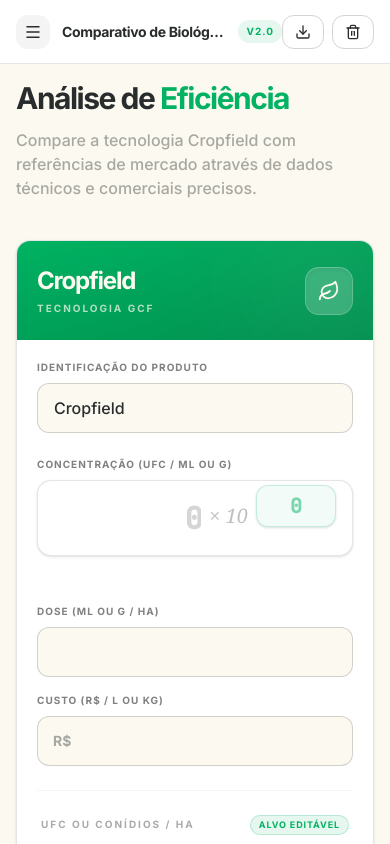
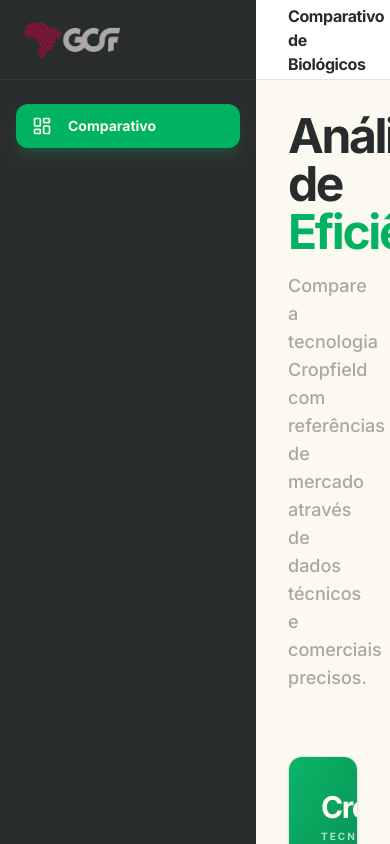
Before and after one commit to CassiaPerez/biocomparativo, a React (Vite) app: page / in a window 390 px wide. Shown: the top 844 px of the page. Built offline with nearby package versions, Linux system fonts and the light colour scheme.

Commit message:
Updated App.tsx

```diff
--- a/src/App.tsx
+++ b/src/App.tsx
@@ -12,8 +12,6 @@
   LayoutDashboard,
   AlertCircle,
   Download,
-  Menu,
-  X,
 } from 'lucide-react';
 import { Decimal } from 'decimal.js';
 import { jsPDF } from 'jspdf';
@@ -187,7 +185,7 @@
             type="text"
             value={mantissa}
             onChange={handleMantissaChange}
-            className={`w-full text-3xl sm:text-4xl font-bold text-right outline-none bg-transparent tracking-tighter ${
+            className={`w-full text-4xl font-bold text-right outline-none bg-transparent tracking-tighter ${
               status === 'error' ? 'text-gcf-black/60' : 'text-gcf-black'
             } placeholder-gcf-black/20`}
             placeholder="0"
@@ -195,14 +193,14 @@
           />
         </div>
 
-        <div className="mx-2 sm:mx-3 text-xl sm:text-2xl text-gcf-black/30 font-serif italic select-none pb-1">× 10</div>
+        <div className="mx-3 text-2xl text-gcf-black/30 font-serif italic select-none pb-1">× 10</div>
 
-        <div className="relative -top-3 sm:-top-4">
+        <div className="relative -top-4">
           <input
             type="text"
             value={exponent}
             onChange={handleExponentChange}
-            className={`w-20 sm:w-24 text-xl sm:text-2xl font-bold outline-none border rounded-[12px] text-center py-1.5 transition-all shadow-sm ${
+            className={`w-24 text-2xl font-bold outline-none border rounded-[12px] text-center py-1.5 transition-all shadow-sm ${
               status === 'error'
                 ? 'bg-gcf-black/5 border-gcf-black/20 text-gcf-black/60 focus:border-gcf-black/40'
                 : status === 'warning'
@@ -260,9 +258,9 @@
       const [mantissa, exponent] = exponential.split('e');
       return (
         <span className="inline-flex items-baseline">
-          <span className="text-2xl sm:text-3xl font-bold tracking-tighter">{mantissa.replace('.', ',')}</span>
-          <span className="mx-2 text-lg sm:text-xl text-gcf-black/20 font-serif italic">× 10</span>
-          <sup className="text-lg sm:text-xl font-bold text-gcf-green -top-2 relative">{exponent.replace('+', '')}</sup>
+          <span className="text-3xl font-bold tracking-tighter">{mantissa.replace('.', ',')}</span>
+          <span className="mx-2 text-xl text-gcf-black/20 font-serif italic">× 10</span>
+          <sup className="text-xl font-bold text-gcf-green -top-2 relative">{exponent.replace('+', '')}</sup>
         </span>
       );
     }
@@ -290,7 +288,7 @@
           )}
         </div>
       )}
-      <div className={`font-mono ${!showScientific ? 'text-xl sm:text-2xl md:text-3xl font-bold tracking-tighter' : ''} ${colorClass}`}>
+      <div className={`font-mono ${!showScientific ? 'text-2xl md:text-3xl font-bold tracking-tighter' : ''} ${colorClass}`}>
         {formatValue()}
       </div>
     </div>
@@ -303,12 +301,6 @@
 
   const [compData, setCompData] = useState<BiologicoRecord>(INITIAL_STATE_CONCORRENTE);
   const [compCalculated, setCompCalculated] = useState<CalculatedValues>(INITIAL_CALCULATED);
-
-  // Desktop collapse (mantém seu comportamento)
-  const [isSidebarOpen, setIsSidebarOpen] = useState(true);
-
-  // ✅ Mobile drawer
-  const [mobileMenuOpen, setMobileMenuOpen] = useState(false);
 
   const calculate = (data: BiologicoRecord): CalculatedValues => {
     try {
@@ -475,25 +467,25 @@
     return (
       <div className="card-gcf h-full flex flex-col group">
         <div
-          className={`px-5 sm:px-8 py-6 sm:py-8 bg-gradient-to-br ${
+          className={`px-8 py-8 bg-gradient-to-br ${
             isCropfield ? 'from-gcf-green to-[#008f4f]' : 'from-gcf-black to-[#1a1c1d]'
           } text-gcf-offwhite relative overflow-hidden`}
         >
           <div className="absolute top-0 right-0 -mt-6 -mr-6 w-32 h-32 bg-white/10 rounded-full blur-3xl transition-transform group-hover:scale-110"></div>
           <div className="flex justify-between items-center relative z-10">
             <div>
-              <h2 className="text-2xl sm:text-3xl font-bold tracking-tighter">{title}</h2>
+              <h2 className="text-3xl font-bold tracking-tighter">{title}</h2>
               <p className="text-gcf-offwhite/70 text-[10px] mt-1 font-bold uppercase tracking-[0.2em]">
                 {isCropfield ? 'Tecnologia GCF' : 'Referência de Mercado'}
               </p>
             </div>
             <div className="bg-white/20 p-3 rounded-[14px] backdrop-blur-md border border-white/20 shadow-inner">
-              {isCropfield ? <Leaf size={22} className="text-gcf-offwhite" /> : <Hash size={22} className="text-gcf-offwhite" />}
+              {isCropfield ? <Leaf size={24} className="text-gcf-offwhite" /> : <Hash size={24} className="text-gcf-offwhite" />}
             </div>
           </div>
         </div>
 
-        <div className="p-5 sm:p-8 flex-1 flex flex-col gap-6 sm:gap-10">
+        <div className="p-8 flex-1 flex flex-col gap-10">
           <div className="space-y-6">
             <div className="space-y-2">
               <label className="label-gcf">Identificação do Produto</label>
@@ -518,7 +510,7 @@
                 />
               </div>
 
-              <div className="grid grid-cols-1 sm:grid-cols-2 gap-4">
+              <div className="grid grid-cols-2 gap-4">
                 <div className="space-y-2">
                   <label className="label-gcf">Dose (mL ou g / ha)</label>
                   <input
@@ -562,7 +554,7 @@
               <ScientificInput
                 value={calculated.UFC_ou_conidios_ha.toString()}
                 onChange={(val) => handleUfcChange(val, isCompetitor)}
-                className={`w-full font-mono text-base sm:text-xl font-bold ${
+                className={`w-full font-mono text-xl font-bold ${
                   isCropfield ? 'bg-gcf-green/5 border-gcf-green/20 text-gcf-green' : 'bg-gcf-black/5 border-gcf-black/10 text-gcf-black'
                 }`}
                 placeholder="Calculado..."
@@ -580,7 +572,7 @@
                   Concentração
                 </span>
               </div>
-              <div className="bg-gcf-black/5 p-5 sm:p-6 rounded-[14px] border border-gcf-black/5">
+              <div className="bg-gcf-black/5 p-6 rounded-[14px] border border-gcf-black/5">
                 <BigNumberDisplay value={calculated.UFC_ou_conidios_mm2_superficie} colorClass={isCropfield ? 'text-gcf-green' : 'text-gcf-black'} />
                 <p className="text-[9px] text-gcf-black/40 mt-3 font-bold uppercase tracking-widest">Fórmula: UFC/ha ÷ 10¹⁰</p>
               </div>
@@ -593,8 +585,8 @@
                   Comercial
                 </span>
               </div>
-              <div className={`p-5 sm:p-6 rounded-[14px] shadow-lg ${isCropfield ? 'bg-gcf-green shadow-gcf-green/20' : 'bg-gcf-black shadow-gcf-black/20'}`}>
-                <div className="text-2xl sm:text-3xl font-bold font-mono text-gcf-offwhite tracking-tighter">
+              <div className={`p-6 rounded-[14px] shadow-lg ${isCropfield ? 'bg-gcf-green shadow-gcf-green/20' : 'bg-gcf-black shadow-gcf-black/20'}`}>
+                <div className="text-3xl font-bold font-mono text-gcf-offwhite tracking-tighter">
                   <span className="text-gcf-offwhite/50 text-sm mr-2">R$</span>
                   {calculated['Custo_R$_por_ha'].toFixed(2).replace('.', ',')}
                 </div>
@@ -607,40 +599,14 @@
     );
   };
 
+  const [isSidebarOpen, setIsSidebarOpen] = useState(true);
+
   return (
     <div className="min-h-screen bg-gcf-offwhite font-sans text-gcf-black flex overflow-hidden">
-      {/* Backdrop (mobile drawer) */}
-      {mobileMenuOpen && (
-        <button
-          className="fixed inset-0 bg-black/40 z-40 md:hidden"
-          onClick={() => setMobileMenuOpen(false)}
-          aria-label="Fechar menu"
-          type="button"
-        />
-      )}
-
       {/* Sidebar */}
-      <aside
-        className={`
-          bg-gcf-black text-gcf-offwhite z-50 flex flex-col
-          fixed inset-y-0 left-0 w-72
-          transition-transform duration-300
-          ${mobileMenuOpen ? 'translate-x-0' : '-translate-x-full'}
-          md:static md:translate-x-0 md:w-auto
-        `}
-      >
-        <div className="h-16 md:h-20 flex items-center px-6 border-b border-white/5">
-          <div className="flex items-center gap-3 overflow-hidden w-full">
-            {/* Mobile close */}
-            <button
-              className="md:hidden p-2 rounded-[10px] bg-white/5 hover:bg-white/10 transition-all"
-              onClick={() => setMobileMenuOpen(false)}
-              type="button"
-              aria-label="Fechar"
-            >
-              <X size={18} />
-            </button>
-
+      <aside className={`bg-gcf-black text-gcf-offwhite transition-all duration-300 flex flex-col z-50 ${isSidebarOpen ? 'w-64' : 'w-20'}`}>
+        <div className="h-20 flex items-center px-6 border-b border-white/5">
+          <div className="flex items-center gap-3 overflow-hidden">
             {isSidebarOpen ? (
               <img src={gcfLogo} alt="GCF Logo" className="h-9 w-auto invert brightness-200" draggable={false} />
             ) : (
@@ -661,7 +627,6 @@
                   : 'text-gcf-offwhite/60 hover:bg-white/5 hover:text-gcf-offwhite'
               }`}
               type="button"
-              onClick={() => setMobileMenuOpen(false)}
             >
               <item.icon size={20} className={item.active ? 'text-gcf-offwhite' : 'text-gcf-offwhite/40 group-hover:text-gcf-offwhite'} />
               {isSidebarOpen && <span className="font-bold text-sm">{item.label}</span>}
@@ -669,7 +634,7 @@
           ))}
         </nav>
 
-        <div className="p-4 border-t border-white/5 hidden md:block">
+        <div className="p-4 border-t border-white/5">
           <button
             onClick={() => setIsSidebarOpen(!isSidebarOpen)}
             className="w-full flex items-center justify-center p-3 rounded-[12px] bg-white/5 hover:bg-white/10 transition-all"
@@ -683,54 +648,34 @@
       {/* Main Content */}
       <div className="flex-1 flex flex-col overflow-hidden">
         {/* Header */}
-        <header className="h-16 md:h-20 bg-white border-b border-[rgba(41,44,45,0.12)] flex items-center justify-between px-4 sm:px-6 md:px-8 z-40">
-          <div className="flex items-center gap-3 md:gap-6 min-w-0">
-            {/* Mobile menu */}
-            <button
-              className="md:hidden p-2 rounded-[12px] bg-gcf-black/5 hover:bg-gcf-black/10 transition-all"
-              onClick={() => setMobileMenuOpen(true)}
-              type="button"
-              aria-label="Abrir menu"
-            >
-              <Menu size={18} />
-            </button>
-
-            <img src={gcfLogo} alt="GCF Logo" className="h-7 md:h-8 w-auto hidden sm:block" draggable={false} />
-
+        <header className="h-20 bg-white border-b border-[rgba(41,44,45,0.12)] flex items-center justify-between px-8 z-40">
+          <div className="flex items-center gap-6">
+            <img src={gcfLogo} alt="GCF Logo" className="h-8 hidden md:block w-auto" draggable={false} />
             <div className="h-8 w-px bg-gcf-black/10 hidden md:block"></div>
-
-            <div className="flex items-center gap-3 min-w-0">
-              <h2 className="font-bold text-gcf-black tracking-tight text-sm sm:text-base truncate max-w-[180px] sm:max-w-none">
-                Comparativo de Biológicos
-              </h2>
-              <span className="px-2 py-1 bg-gcf-green/10 text-gcf-green text-[10px] font-bold rounded-full uppercase tracking-widest">
-                v2.0
-              </span>
+            <div className="flex items-center gap-4">
+              <h2 className="font-bold text-gcf-black tracking-tight">Comparativo de Biológicos</h2>
+              <span className="px-2 py-1 bg-gcf-green/10 text-gcf-green text-[10px] font-bold rounded-full uppercase tracking-widest">v2.0</span>
             </div>
           </div>
 
-          <div className="flex items-center gap-2 sm:gap-3 md:gap-6">
+          <div className="flex items-center gap-3 md:gap-6">
             <button
               onClick={downloadReportPdf}
-              className="btn-secondary !py-2 !px-3 md:!px-4 !text-xs uppercase tracking-widest"
+              className="btn-secondary !py-2 !px-4 !text-xs uppercase tracking-widest"
               type="button"
               title="Baixar relatório em PDF"
             >
-              <Download size={16} />
-              <span className="hidden md:inline">Baixar PDF</span>
+              <Download size={14} />
+              <span>Baixar PDF</span>
             </button>
 
-            <button
-              onClick={clearAll}
-              className="btn-secondary !py-2 !px-3 md:!px-4 !text-xs uppercase tracking-widest"
-              type="button"
-            >
-              <Trash2 size={16} />
-              <span className="hidden md:inline">Limpar Dados</span>
+            <button onClick={clearAll} className="btn-secondary !py-2 !px-4 !text-xs uppercase tracking-widest" type="button">
+              <Trash2 size={14} />
+              <span>Limpar Dados</span>
             </button>
 
             <div className="h-8 w-px bg-gcf-black/10 hidden md:block"></div>
-            <div className="hidden md:flex items-center gap-3">
+            <div className="flex items-center gap-3">
               <div className="w-10 h-10 rounded-full bg-gcf-black/5 flex items-center justify-center text-gcf-black/40">
                 <AlertCircle size={20} />
               </div>
@@ -738,18 +683,18 @@
           </div>
         </header>
 
-        <main className="flex-1 overflow-y-auto p-4 sm:p-6 md:p-12">
+        <main className="flex-1 overflow-y-auto p-8 md:p-12">
           <div className="max-w-7xl mx-auto">
-            <div className="mb-10 md:mb-16">
-              <h1 className="text-3xl sm:text-4xl md:text-5xl font-bold text-gcf-black tracking-tighter mb-3 md:mb-4">
+            <div className="mb-16">
+              <h1 className="text-5xl font-bold text-gcf-black tracking-tighter mb-4">
                 Análise de <span className="text-gcf-green">Eficiência</span>
               </h1>
-              <p className="text-base sm:text-lg text-gcf-black/40 max-w-2xl font-medium">
+              <p className="text-lg text-gcf-black/40 max-w-2xl font-medium">
                 Compare a tecnologia Cropfield com referências de mercado através de dados técnicos e comerciais precisos.
               </p>
             </div>
 
-            <div className="grid grid-cols-1 lg:grid-cols-2 gap-6 sm:gap-8 lg:gap-12 items-start relative">
+            <div className="grid grid-cols-1 lg:grid-cols-2 gap-8 lg:gap-12 items-start relative">
               <div className="hidden lg:flex absolute left-1/2 top-1/2 -translate-x-1/2 -translate-y-1/2 z-10 bg-gcf-offwhite p-4 rounded-full shadow-xl border border-gcf-black/5 text-gcf-black/20 font-black text-2xl tracking-tighter">
                 VS
               </div>
@@ -758,22 +703,20 @@
               {renderProductColumn('Concorrente', compData, compCalculated, true)}
             </div>
 
-            <div className="mt-16 md:mt-24">
-              <div className="flex items-center gap-4 md:gap-6 mb-8 md:mb-12">
+            <div className="mt-24">
+              <div className="flex items-center gap-6 mb-12">
                 <div className="h-px flex-1 bg-gcf-black/10"></div>
-                <div className="flex items-center gap-3 px-5 md:px-6 py-2 bg-white border border-gcf-black/10 rounded-[14px] shadow-sm">
-                  <ArrowRightLeft className="text-gcf-green" size={18} />
-                  <h3 className="text-base md:text-lg font-bold text-gcf-black uppercase tracking-tighter">Análise de Diferenças</h3>
+                <div className="flex items-center gap-3 px-6 py-2 bg-white border border-gcf-black/10 rounded-[14px] shadow-sm">
+                  <ArrowRightLeft className="text-gcf-green" size={20} />
+                  <h3 className="text-lg font-bold text-gcf-black uppercase tracking-tighter">Análise de Diferenças</h3>
                 </div>
                 <div className="h-px flex-1 bg-gcf-black/10"></div>
               </div>
 
-              <div className="grid grid-cols-1 md:grid-cols-3 gap-6 md:gap-8">
-                <div className="bg-gcf-green p-7 sm:p-10 rounded-[24px] sm:rounded-[28px] shadow-2xl shadow-gcf-green/20 flex flex-col items-center text-center relative overflow-hidden group">
+              <div className="grid grid-cols-1 md:grid-cols-3 gap-8">
+                <div className="bg-gcf-green p-10 rounded-[28px] shadow-2xl shadow-gcf-green/20 flex flex-col items-center text-center relative overflow-hidden group">
                   <div className="absolute top-0 right-0 -mt-8 -mr-8 w-32 h-32 bg-white/10 rounded-full blur-3xl transition-all group-hover:scale-150"></div>
-                  <span className="text-[10px] font-bold text-gcf-offwhite/60 uppercase tracking-[0.2em] mb-4 relative z-10">
-                    Diferença Custo / ha
-                  </span>
+                  <span className="text-[10px] font-bold text-gcf-offwhite/60 uppercase tracking-[0.2em] mb-4 relative z-10">Diferença Custo / ha</span>
                   {(() => {
                     const cropCusto = cropCalculated['Custo_R$_por_ha'];
                     const compCusto = compCalculated['Custo_R$_por_ha'];
@@ -788,7 +731,7 @@
 
                     return (
                       <>
-                        <div className="text-5xl sm:text-6xl font-bold font-mono mb-6 relative z-10 text-gcf-offwhite tracking-tighter">
+                        <div className="text-6xl font-bold font-mono mb-6 relative z-10 text-gcf-offwhite tracking-tighter">
                           {isEqual ? '0%' : `${isMoreExpensive ? '+' : ''}${diffPercent.toFixed(0)}%`}
                         </div>
                         <div className="flex items-center gap-2 px-4 py-2 bg-white/10 backdrop-blur-md rounded-full text-[10px] font-bold text-gcf-offwhite relative z-10 border border-white/10 uppercase tracking-widest">
@@ -811,7 +754,7 @@
                   })()}
                 </div>
 
-                <div className="bg-white p-7 sm:p-10 rounded-[24px] sm:rounded-[28px] border border-gcf-black/10 shadow-xl shadow-gcf-black/5 flex flex-col items-center text-center group">
+                <div className="bg-white p-10 rounded-[28px] border border-gcf-black/10 shadow-xl shadow-gcf-black/5 flex flex-col items-center text-center group">
                   <span className="text-[10px] font-bold text-gcf-black/40 uppercase tracking-[0.2em] mb-4">Diferença UFC / ha</span>
                   {(() => {
                     const cropUfc = cropCalculated.UFC_ou_conidios_ha;
@@ -828,7 +771,7 @@
                     return (
                       <>
                         <div
-                          className={`text-5xl sm:text-6xl font-bold font-mono mb-6 tracking-tighter ${
+                          className={`text-6xl font-bold font-mono mb-6 tracking-tighter ${
                             isEqual ? 'text-gcf-black' : isSuperior ? 'text-gcf-green' : 'text-gcf-black/60'
                           }`}
                         >
@@ -862,7 +805,7 @@
                   })()}
                 </div>
 
-                <div className="bg-white p-7 sm:p-10 rounded-[24px] sm:rounded-[28px] border border-gcf-black/10 shadow-xl shadow-gcf-black/5 flex flex-col items-center text-center group">
+                <div className="bg-white p-10 rounded-[28px] border border-gcf-black/10 shadow-xl shadow-gcf-black/5 flex flex-col items-center text-center group">
                   <span className="text-[10px] font-bold text-gcf-black/40 uppercase tracking-[0.2em] mb-4">Diferença UFC / mm²</span>
                   {(() => {
                     const cropUfcMm2 = cropCalculated.UFC_ou_conidios_mm2_superficie;
@@ -879,7 +822,7 @@
                     return (
                       <>
                         <div
-                          className={`text-5xl sm:text-6xl font-bold font-mono mb-6 tracking-tighter ${
+                          className={`text-6xl font-bold font-mono mb-6 tracking-tighter ${
                             isEqual ? 'text-gcf-black' : isSuperior ? 'text-gcf-green' : 'text-gcf-black/60'
                           }`}
                         >
```
